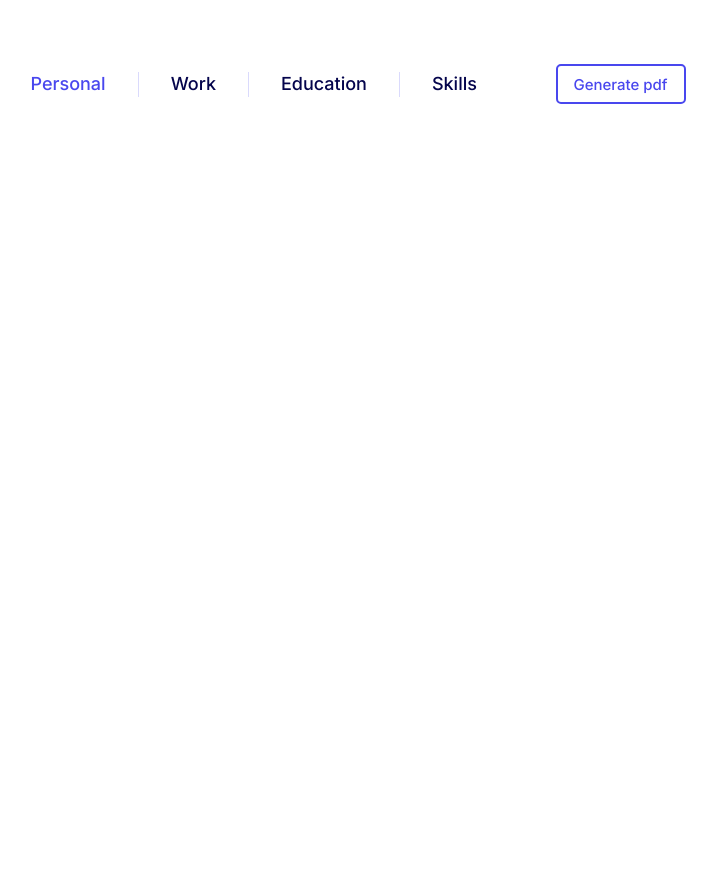
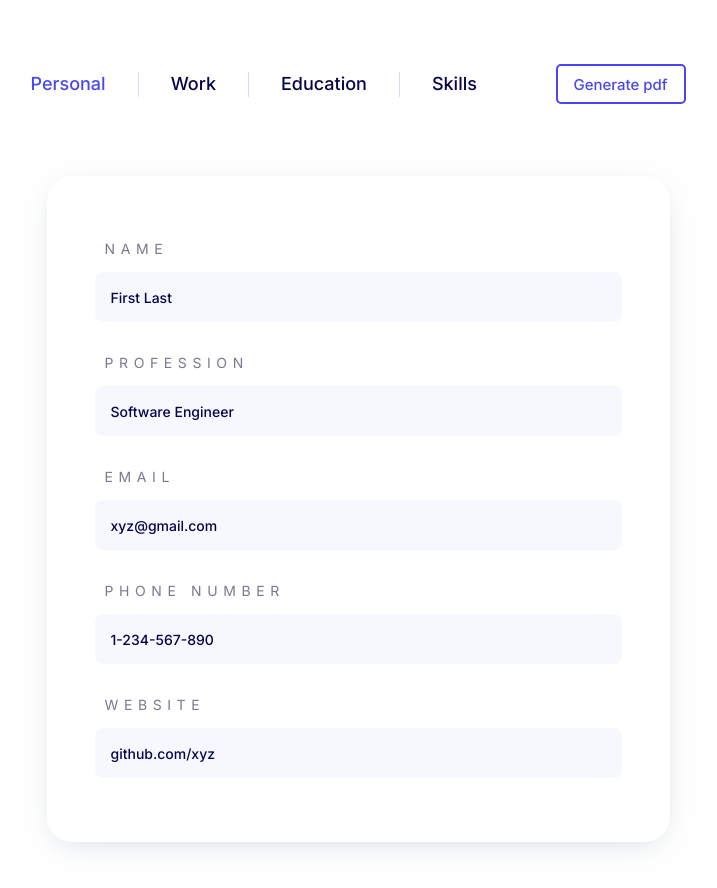
Before and after one commit to JonathanYuan23/CV-maker, a React (Create React App) app: page / in a window 1280 px wide. Shown: the top 888 px of the page, without its empty margins (282-999 px from the left). Before the commit the page ends 864 px from the top, so only its background shows below. Built offline with nearby package versions, Linux system fonts and the light colour scheme.

Commit message:
create input container component, create personal section form component

```diff
--- a/src/App.js
+++ b/src/App.js
@@ -1,5 +1,6 @@
 import React from 'react';
 import Nav from './components/Nav';
+import PersonalSection from './components/PersonalSection';
 import './styles/Reset.css';
 import './styles/App.css';
 
@@ -25,6 +26,7 @@ class App extends React.Component {
         return (
             <>
                 <Nav activeTab={activeTab} tabHandler={this.changeTab} />
+                <PersonalSection />
             </>
         );
     }
--- /dev/null
+++ b/src/components/InputContainer.js
@@ -0,0 +1,39 @@
+import React from 'react';
+import '../styles/InputContainer.css';
+
+class InputContainer extends React.Component {
+    constructor(props) {
+        super(props);
+
+        this.state = {
+            value: props.placeholder,
+        };
+
+        this.handleChange = this.handleChange.bind(this);
+    }
+
+    handleChange(e) {
+        this.setState({
+            value: e.target.value,
+        });
+    }
+
+    render() {
+        const { inputFor } = this.props;
+        const { value } = this.state;
+
+        return (
+            <label htmlFor={inputFor} class={'input-container'}>
+                <span>{inputFor}</span>
+                <input
+                    type="text"
+                    id={inputFor}
+                    value={value}
+                    onChange={this.handleChange}
+                />
+            </label>
+        );
+    }
+}
+
+export default InputContainer;
--- /dev/null
+++ b/src/components/PersonalSection.js
@@ -0,0 +1,36 @@
+import React from 'react';
+import InputContainer from './InputContainer';
+import '../styles/PersonalSection.css';
+
+class PersonalSection extends React.Component {
+    constructor(props) {
+        super(props);
+    }
+    render() {
+        return (
+            <div id="personal-section">
+                <form>
+                    <InputContainer inputFor="NAME" placeholder="First Last" />
+                    <InputContainer
+                        inputFor="PROFESSION"
+                        placeholder="Software Engineer"
+                    />
+                    <InputContainer
+                        inputFor="EMAIL"
+                        placeholder="xyz@gmail.com"
+                    />
+                    <InputContainer
+                        inputFor="PHONE NUMBER"
+                        placeholder="1-234-567-890"
+                    />
+                    <InputContainer
+                        inputFor="WEBSITE"
+                        placeholder="github.com/xyz"
+                    />
+                </form>
+            </div>
+        );
+    }
+}
+
+export default PersonalSection;
--- a/src/styles/App.css
+++ b/src/styles/App.css
@@ -15,7 +15,7 @@
     --c-tertiary: rgb(121, 121, 144);
     --c-tertiary-lighter: rgba(121, 121, 144, 0.2);
 
-    --c-bg: rgba(255, 255, 255, 0.9);
+    --c-bg: rgb(255, 255, 255);
 
     /*
         ==========
@@ -33,13 +33,13 @@ html {
 
 body {
     margin: 0;
+    padding: 64px 0px;
     background-color: var(--c-bg);
     -webkit-font-smoothing: antialiased;
     -moz-osx-font-smoothing: grayscale;
 }
 
-html,
-body {
+html {
     height: 100%;
 }
 
--- /dev/null
+++ b/src/styles/InputContainer.css
@@ -0,0 +1,34 @@
+.input-container {
+    height: 82px;
+    display: flex;
+    flex-direction: column;
+    justify-content: space-between;
+}
+
+.input-container:not(:first-child) {
+    margin-top: 32px;
+}
+
+.input-container span {
+    color: var(--c-tertiary);
+    font-weight: var(--f-regular);
+    font-size: 14px;
+    line-height: 17px;
+    letter-spacing: 0.4em;
+    margin-left: 10px;
+}
+
+.input-container input {
+    border: none;
+    border-radius: 8px;
+    background-color: var(--c-main-lightest);
+    padding: 16.5px 16px;
+    color: var(--c-secondary);
+    font-family: 'Inter', sans-serif;
+    font-weight: var(--f-medium);
+    font-size: 14px;
+}
+
+.input-container input:focus {
+    outline: none;
+}
--- a/src/styles/Nav.css
+++ b/src/styles/Nav.css
@@ -3,7 +3,8 @@
     display: flex;
     justify-content: space-between;
     align-items: center;
-    margin: 64px auto 0px;
+    margin: auto;
+    user-select: none;
 }
 
 #navbar * {
--- /dev/null
+++ b/src/styles/PersonalSection.css
@@ -0,0 +1,10 @@
+#personal-section {
+    box-sizing: border-box;
+    width: 623px;
+    height: 666px;
+    background-color: var(--c-bg);
+    border-radius: 25px;
+    box-shadow: 0px 7px 30px -10px rgba(150, 170, 180, 0.5);
+    padding: 64px 48px;
+    margin: 72px auto 0px;
+}
```
